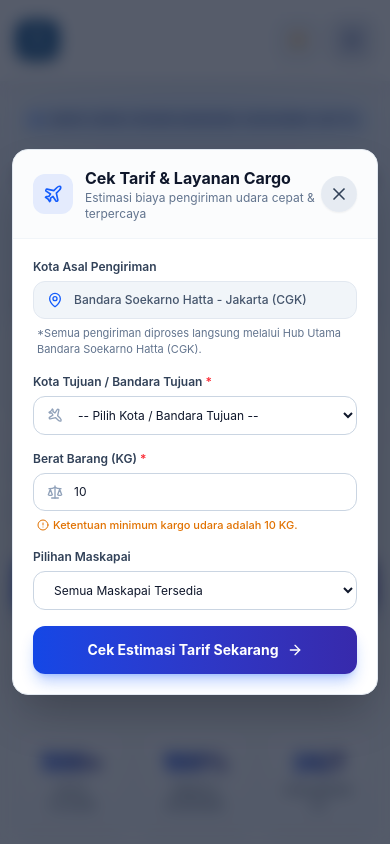
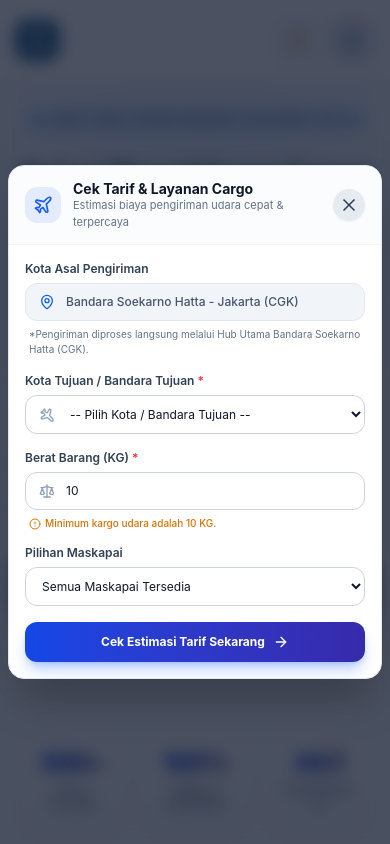
Before and after one commit to Bahrull-17/lion-cargo-ownsale, a React (Vite) app: page / in a window 390 px wide. Both pictures are taken after a click on the button "Cek Tarif & Layanan". Shown: the top 844 px of the page. Built offline with nearby package versions, Linux system fonts and the light colour scheme.

Commit message:
Fix: Perbaiki responsivitas modal CekOngkirSection di perangkat mobile dan sesuaikan class Tailwind

```diff
--- a/src/components/CekOngkirSection.jsx
+++ b/src/components/CekOngkirSection.jsx
@@ -61,37 +61,37 @@ export default function CekOngkirSection({ isOpen, onClose }) {
   };
 
   return (
-    <div id="cek-ongkir" className="fixed inset-0 z-50 flex items-center justify-center p-3 sm:p-4 md:p-6 overflow-y-auto">
+    <div id="cek-ongkir" className="fixed inset-0 z-50 flex items-center justify-center p-2 sm:p-4 md:p-6 overflow-y-auto">
       {/* Backdrop / Background Gelap */}
-      <div className="fixed inset-0 bg-slate-900/70 backdrop-blur-sm transition-opacity" onClick={onClose} />
+      <div className="fixed inset-0 bg-slate-900/75 backdrop-blur-sm transition-opacity" onClick={onClose} />
 
       {/* Kontainer Modal Utama */}
-      <div className="relative w-full max-w-2xl bg-white dark:bg-slate-900 rounded-2xl sm:rounded-3xl shadow-2xl border border-slate-200 dark:border-slate-800 z-10 overflow-hidden flex flex-col max-h-[90vh]">
+      <div className="relative w-full max-w-2xl bg-white dark:bg-slate-900 rounded-2xl sm:rounded-3xl shadow-2xl border border-slate-200 dark:border-slate-800 z-10 overflow-hidden flex flex-col max-h-[92vh] sm:max-h-[90vh]">
         {/* Header Modal */}
-        <div className="flex items-center justify-between px-5 sm:px-6 py-4 sm:py-5 border-b border-slate-100 dark:border-slate-800 bg-slate-50/50 dark:bg-slate-900/50">
-          <div className="flex items-center space-x-3">
-            <div className="w-10 h-10 rounded-xl bg-blue-600/10 dark:bg-blue-500/20 flex items-center justify-center text-blue-600 dark:text-blue-400 shrink-0">
+        <div className="flex items-center justify-between px-4 sm:px-6 py-3.5 sm:py-5 border-b border-slate-100 dark:border-slate-800 bg-slate-50/50 dark:bg-slate-900/50 shrink-0">
+          <div className="flex items-center space-x-3 pr-2">
+            <div className="w-9 h-9 sm:w-10 sm:h-10 rounded-xl bg-blue-600/10 dark:bg-blue-500/20 flex items-center justify-center text-blue-600 dark:text-blue-400 shrink-0">
               <Plane className="w-5 h-5" />
             </div>
             <div>
-              <h2 className="text-base sm:text-lg font-bold text-slate-900 dark:text-white">Cek Tarif & Layanan Cargo</h2>
-              <p className="text-xs text-slate-500 dark:text-slate-400">Estimasi biaya pengiriman udara cepat & terpercaya</p>
+              <h2 className="text-sm sm:text-lg font-bold text-slate-900 dark:text-white leading-tight">Cek Tarif & Layanan Cargo</h2>
+              <p className="text-[11px] sm:text-xs text-slate-500 dark:text-slate-400">Estimasi biaya pengiriman udara cepat & terpercaya</p>
             </div>
           </div>
 
           <button
             onClick={onClose}
             type="button"
-            className="w-9 h-9 sm:w-10 sm:h-10 rounded-full bg-slate-200/80 dark:bg-slate-800 flex items-center justify-center text-slate-700 dark:text-slate-200 hover:bg-red-500 hover:text-white dark:hover:bg-red-600 transition-all duration-200 cursor-pointer shadow-xs shrink-0"
+            className="w-8 h-8 sm:w-10 sm:h-10 rounded-full bg-slate-200/80 dark:bg-slate-800 flex items-center justify-center text-slate-700 dark:text-slate-200 hover:bg-red-500 hover:text-white dark:hover:bg-red-600 transition-all duration-200 cursor-pointer shadow-xs shrink-0"
             aria-label="Tutup Modal"
           >
             <X className="w-5 h-5" />
           </button>
         </div>
 
-        {/* Body Modal */}
-        <div className="p-5 sm:p-6 overflow-y-auto space-y-6">
-          <form onSubmit={handleCalculate} className="space-y-4 sm:space-y-5">
+        {/* Body Modal (Bisa di-scroll dengan aman di HP) */}
+        <div className="p-4 sm:p-6 overflow-y-auto space-y-5 flex-1">
+          <form onSubmit={handleCalculate} className="space-y-4">
             {/* Input Kota Asal */}
             <div className="space-y-1.5">
               <label className="block text-xs sm:text-sm font-semibold text-slate-700 dark:text-slate-300">Kota Asal Pengiriman</label>
@@ -103,10 +103,10 @@ export default function CekOngkirSection({ isOpen, onClose }) {
                   type="text"
                   value={origin}
                   disabled
-                  className="w-full pl-10 pr-4 py-2.5 sm:py-3 bg-slate-100 dark:bg-slate-800/60 border border-slate-200 dark:border-slate-700 rounded-xl text-xs sm:text-sm text-slate-600 dark:text-slate-400 cursor-not-allowed font-medium"
+                  className="w-full pl-10 pr-3 py-2.5 sm:py-3 bg-slate-100 dark:bg-slate-800/60 border border-slate-200 dark:border-slate-700 rounded-xl text-xs sm:text-sm text-slate-600 dark:text-slate-400 cursor-not-allowed font-medium truncate"
                 />
               </div>
-              <p className="text-[11px] text-slate-500 dark:text-slate-400 pl-1">*Semua pengiriman diproses langsung melalui Hub Utama Bandara Soekarno Hatta (CGK).</p>
+              <p className="text-[10px] sm:text-[11px] text-slate-500 dark:text-slate-400 pl-1">*Pengiriman diproses langsung melalui Hub Utama Bandara Soekarno Hatta (CGK).</p>
             </div>
 
             {/* Input Kota Tujuan */}
@@ -121,7 +121,7 @@ export default function CekOngkirSection({ isOpen, onClose }) {
                 <select
                   value={destinationCode}
                   onChange={(e) => setDestinationCode(e.target.value)}
-                  className="w-full pl-10 pr-4 py-2.5 sm:py-3 bg-white dark:bg-slate-800 border border-slate-300 dark:border-slate-700 rounded-xl text-xs sm:text-sm text-slate-900 dark:text-white focus:outline-none focus:ring-2 focus:ring-blue-600 transition-all"
+                  className="w-full pl-10 pr-4 py-2.5 sm:py-3 bg-white dark:bg-slate-800 border border-slate-300 dark:border-slate-700 rounded-xl text-xs sm:text-sm text-slate-900 dark:text-white focus:outline-none focus:ring-2 focus:ring-blue-600 transition-all truncate"
                   required
                 >
                   <option value="">-- Pilih Kota / Bandara Tujuan --</option>
@@ -135,7 +135,7 @@ export default function CekOngkirSection({ isOpen, onClose }) {
             </div>
 
             {/* Input Berat & Filter Maskapai */}
-            <div className="grid grid-cols-1 sm:grid-cols-2 gap-4">
+            <div className="grid grid-cols-1 sm:grid-cols-2 gap-3.5 sm:gap-4">
               <div className="space-y-1.5">
                 <label className="block text-xs sm:text-sm font-semibold text-slate-700 dark:text-slate-300">
                   Berat Barang (KG) <span className="text-red-500">*</span>
@@ -154,9 +154,9 @@ export default function CekOngkirSection({ isOpen, onClose }) {
                     required
                   />
                 </div>
-                <div className="flex items-center space-x-1 text-[11px] text-amber-600 dark:text-amber-400 pl-1 font-medium">
+                <div className="flex items-center space-x-1 text-[10px] sm:text-[11px] text-amber-600 dark:text-amber-400 pl-1 font-medium">
                   <AlertCircle className="w-3 h-3 shrink-0" />
-                  <span>Ketentuan minimum kargo udara adalah 10 KG.</span>
+                  <span>Minimum kargo udara adalah 10 KG.</span>
                 </div>
               </div>
 
@@ -166,7 +166,7 @@ export default function CekOngkirSection({ isOpen, onClose }) {
                 <select
                   value={selectedMaskapai}
                   onChange={(e) => setSelectedMaskapai(e.target.value)}
-                  className="w-full px-4 py-2.5 sm:py-3 bg-white dark:bg-slate-800 border border-slate-300 dark:border-slate-700 rounded-xl text-xs sm:text-sm text-slate-900 dark:text-white focus:outline-none focus:ring-2 focus:ring-blue-600 transition-all"
+                  className="w-full px-3 sm:px-4 py-2.5 sm:py-3 bg-white dark:bg-slate-800 border border-slate-300 dark:border-slate-700 rounded-xl text-xs sm:text-sm text-slate-900 dark:text-white focus:outline-none focus:ring-2 focus:ring-blue-600 transition-all truncate"
                 >
                   <option value="all">Semua Maskapai Tersedia</option>
                   <option value="Lion Air">Lion Air</option>
@@ -184,70 +184,72 @@ export default function CekOngkirSection({ isOpen, onClose }) {
             <button
               type="submit"
               disabled={loading}
-              className="w-full mt-2 py-3.5 px-6 bg-linear-to-r from-blue-700 to-indigo-800 hover:from-blue-800 hover:to-indigo-900 text-white font-bold text-sm sm:text-base rounded-xl shadow-lg shadow-blue-600/30 transition-all duration-200 flex items-center justify-center space-x-2 cursor-pointer active:scale-[0.99]"
+              className="w-full mt-1 py-3 px-5 bg-linear-to-r from-blue-700 to-indigo-800 hover:from-blue-800 hover:to-indigo-900 text-white font-bold text-xs sm:text-sm rounded-xl shadow-lg shadow-blue-600/30 transition-all duration-200 flex items-center justify-center space-x-2 cursor-pointer active:scale-[0.99]"
             >
               {loading ? (
                 <span>Menghitung Tarif...</span>
               ) : (
                 <>
                   <span>Cek Estimasi Tarif Sekarang</span>
-                  <ArrowRight className="w-4 h-4" />
+                  <ArrowRight className="w-4 h-4 shrink-0" />
                 </>
               )}
             </button>
           </form>
 
-          {/* Bagian Hasil Pengecekan Tarif dengan Tampilan Detail */}
+          {/* Bagian Hasil Pengecekan Tarif */}
           {resultList.length > 0 && (
-            <div className="mt-6 pt-5 border-t border-slate-200 dark:border-slate-800 space-y-4 animate-fadeIn">
-              <div className="flex items-center justify-between">
-                <h3 className="text-sm sm:text-base font-bold text-slate-900 dark:text-white flex items-center space-x-2">
-                  <CheckCircle2 className="w-4 h-4 text-emerald-500" />
+            <div className="mt-5 pt-4 border-t border-slate-200 dark:border-slate-800 space-y-3.5 animate-fadeIn">
+              <div className="flex flex-wrap items-center justify-between gap-2">
+                <h3 className="text-xs sm:text-sm font-bold text-slate-900 dark:text-white flex items-center space-x-1.5">
+                  <CheckCircle2 className="w-4 h-4 text-emerald-500 shrink-0" />
                   <span>Hasil Tarif Berdasarkan Maskapai</span>
                 </h3>
-                <span className="text-xs px-2.5 py-1 rounded-md bg-blue-50 dark:bg-blue-900/30 text-blue-600 dark:text-blue-400 font-semibold border border-blue-200 dark:border-blue-800">Berat: {Math.max(Number(weight) || 10, 10)} KG</span>
+                <span className="text-[11px] px-2.5 py-0.5 rounded-md bg-blue-50 dark:bg-blue-900/30 text-blue-600 dark:text-blue-400 font-semibold border border-blue-200 dark:border-blue-800">
+                  Berat: {Math.max(Number(weight) || 10, 10)} KG
+                </span>
               </div>
 
-              <div className="grid grid-cols-1 gap-3.5 max-h-80 overflow-y-auto pr-1">
+              <div className="grid grid-cols-1 gap-3 max-h-72 overflow-y-auto pr-1">
                 {resultList.map((res) => (
-                  <div key={res.id} className="p-4 rounded-xl bg-slate-50 dark:bg-slate-800/60 border border-slate-200 dark:border-slate-700/80 space-y-3 shadow-xs">
+                  <div key={res.id} className="p-3.5 sm:p-4 rounded-xl bg-slate-50 dark:bg-slate-800/60 border border-slate-200 dark:border-slate-700/80 space-y-3 shadow-2xs">
                     {/* Header Kartu Maskapai */}
-                    <div className="flex items-center justify-between">
-                      <div className="flex items-center space-x-2">
-                        <span className="text-xs font-bold px-2.5 py-1 rounded-md bg-blue-100 dark:bg-blue-900/50 text-blue-700 dark:text-blue-300">{res.maskapai}</span>
-                        <span className="text-xs font-semibold text-slate-700 dark:text-slate-300">{res.namaDest}</span>
+                    <div className="flex items-center justify-between gap-2">
+                      <div className="flex flex-wrap items-center gap-1.5">
+                        <span className="text-[11px] font-bold px-2 py-0.5 rounded bg-blue-100 dark:bg-blue-900/50 text-blue-700 dark:text-blue-300">{res.maskapai}</span>
+                        <span className="text-xs font-semibold text-slate-700 dark:text-slate-300 truncate max-w-36 sm:max-w-xs">{res.namaDest}</span>
                       </div>
-                      <span className="text-[11px] bg-emerald-100 dark:bg-emerald-900/40 text-emerald-700 dark:text-emerald-300 px-2 py-0.5 rounded font-medium">{res.estimatedTime}</span>
+                      <span className="text-[10px] sm:text-[11px] bg-emerald-100 dark:bg-emerald-900/40 text-emerald-700 dark:text-emerald-300 px-2 py-0.5 rounded font-medium shrink-0">{res.estimatedTime}</span>
                     </div>
 
                     {/* Rincian Komponen Biaya */}
-                    <div className="text-xs space-y-1.5 py-2.5 border-y border-slate-200/80 dark:border-slate-700 text-slate-600 dark:text-slate-400">
-                      <div className="flex justify-between">
-                        <span>
+                    <div className="text-[11px] sm:text-xs space-y-1.5 py-2.5 border-y border-slate-200/80 dark:border-slate-700 text-slate-600 dark:text-slate-400">
+                      <div className="flex justify-between gap-2">
+                        <span className="truncate pr-2">
                           Tarif Dasar ({Math.max(Number(weight) || 10, 10)} KG × Rp {res.rateReguler.toLocaleString("id-ID")})
                         </span>
-                        <span className="font-medium text-slate-900 dark:text-white">Rp {res.subtotalBerat.toLocaleString("id-ID")}</span>
+                        <span className="font-medium text-slate-900 dark:text-white shrink-0">Rp {res.subtotalBerat.toLocaleString("id-ID")}</span>
                       </div>
-                      <div className="flex justify-between">
+                      <div className="flex justify-between gap-2">
                         <span>Biaya Admin / Penanganan</span>
-                        <span className="font-medium text-slate-900 dark:text-white">Rp {res.biayaAdmin.toLocaleString("id-ID")}</span>
+                        <span className="font-medium text-slate-900 dark:text-white shrink-0">Rp {res.biayaAdmin.toLocaleString("id-ID")}</span>
                       </div>
                     </div>
 
                     {/* Total Biaya & Tombol WhatsApp */}
-                    <div className="flex items-center justify-between pt-1">
+                    <div className="flex flex-col sm:flex-row sm:items-center sm:justify-between gap-3 pt-1">
                       <div>
                         <div className="text-[10px] text-slate-500 uppercase font-bold tracking-wide">Total Biaya Keseluruhan</div>
-                        <div className="text-lg sm:text-xl font-black text-blue-700 dark:text-blue-400">Rp {res.totalCost.toLocaleString("id-ID")}</div>
+                        <div className="text-base sm:text-lg font-black text-blue-700 dark:text-blue-400">Rp {res.totalCost.toLocaleString("id-ID")}</div>
                       </div>
 
                       <a
                         href={`https://wa.me/6285285586828?text=Halo%20Admin,%20saya%20ingin%20memesan%20pengiriman%20kargo%20menggunakan%20${encodeURIComponent(res.maskapai)}%20tujuan%20${encodeURIComponent(res.namaDest)}%20dengan%20berat%20${Math.max(Number(weight) || 10, 10)}%20KG.%20Total%20biaya%20Rp%20${res.totalCost.toLocaleString("id-ID")}`}
                         target="_blank"
                         rel="noopener noreferrer"
-                        className="px-4 py-2.5 bg-emerald-600 hover:bg-emerald-700 text-white font-bold text-xs rounded-xl shadow-md transition-all flex items-center justify-center shrink-0 cursor-pointer"
+                        className="w-full sm:w-auto px-4 py-2.5 bg-emerald-600 hover:bg-emerald-700 text-white font-bold text-xs rounded-xl shadow-md transition-all flex items-center justify-center shrink-0 cursor-pointer"
                       >
-                        Pilih via WA
+                        Pilih via WhatsApp
                       </a>
                     </div>
                   </div>
```
